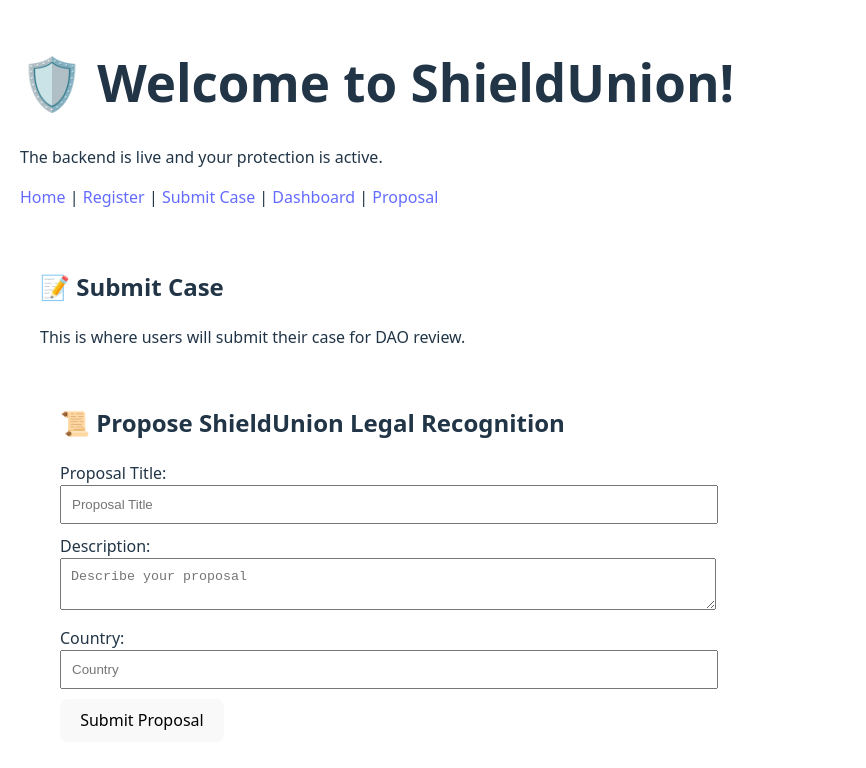
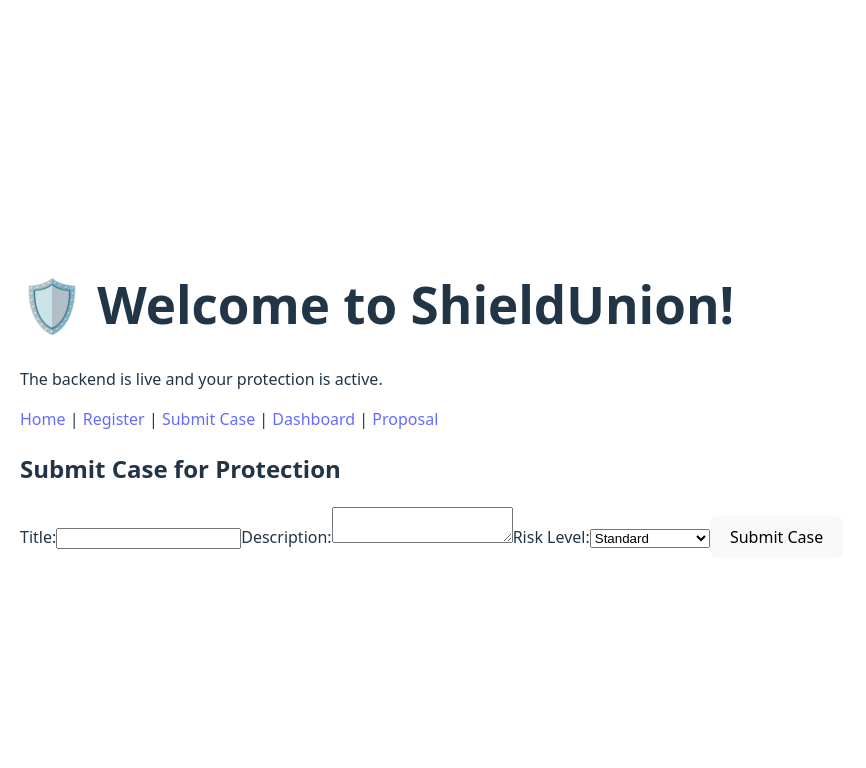
Before and after one commit to tangra-creator/shieldunion-frontend, a React (Vite) app: page /submit in a window 1280 px wide. Shown: the top 768 px of the page, without its empty margins (0-866 px from the left). Built offline with nearby package versions, Linux system fonts and the light colour scheme.

Commit message:
📝 Add standalone SubmitCase form with POST to /api/case

```diff
--- a/src/SubmitCase.jsx
+++ b/src/SubmitCase.jsx
@@ -1,14 +1,61 @@
-import React from 'react';
-import ProposalForm from './components/ProposalForm';
+import React, { useState } from "react";
 
-function SubmitCase() {
+const SubmitCase = () => {
+  const [caseData, setCaseData] = useState({
+    title: "",
+    description: "",
+    riskLevel: "standard", // can be "standard" or "life-risk"
+  });
+
+  const [message, setMessage] = useState("");
+
+  const handleChange = (e) => {
+    setCaseData({ ...caseData, [e.target.name]: e.target.value });
+  };
+
+  const handleSubmit = async (e) => {
+    e.preventDefault();
+    try {
+      const response = await fetch("/api/case", {
+        method: "POST",
+        headers: { "Content-Type": "application/json" },
+        body: JSON.stringify(caseData),
+      });
+
+      if (response.ok) {
+        setMessage("Case submitted successfully.");
+        setCaseData({ title: "", description: "", riskLevel: "standard" });
+      } else {
+        const err = await response.json();
+        setMessage(err.message || "Submission failed.");
+      }
+    } catch (error) {
+      setMessage("Error connecting to server.");
+    }
+  };
+
   return (
-    <div style={{ padding: '20px' }}>
-      <h2>📝 Submit Case</h2>
-      <p>This is where users will submit their case for DAO review.</p>
-      <ProposalForm />
+    <div>
+      <h2>Submit Case for Protection</h2>
+      <form onSubmit={handleSubmit}>
+        <label>Title:</label>
+        <input type="text" name="title" value={caseData.title} onChange={handleChange} required />
+
+        <label>Description:</label>
+        <textarea name="description" value={caseData.description} onChange={handleChange} required />
+
+        <label>Risk Level:</label>
+        <select name="riskLevel" value={caseData.riskLevel} onChange={handleChange}>
+          <option value="standard">Standard</option>
+          <option value="life-risk">Life-Risk (Tier 1)</option>
+        </select>
+
+        <button type="submit">Submit Case</button>
+      </form>
+
+      {message && <p>{message}</p>}
     </div>
   );
-}
+};
 
 export default SubmitCase;
```
